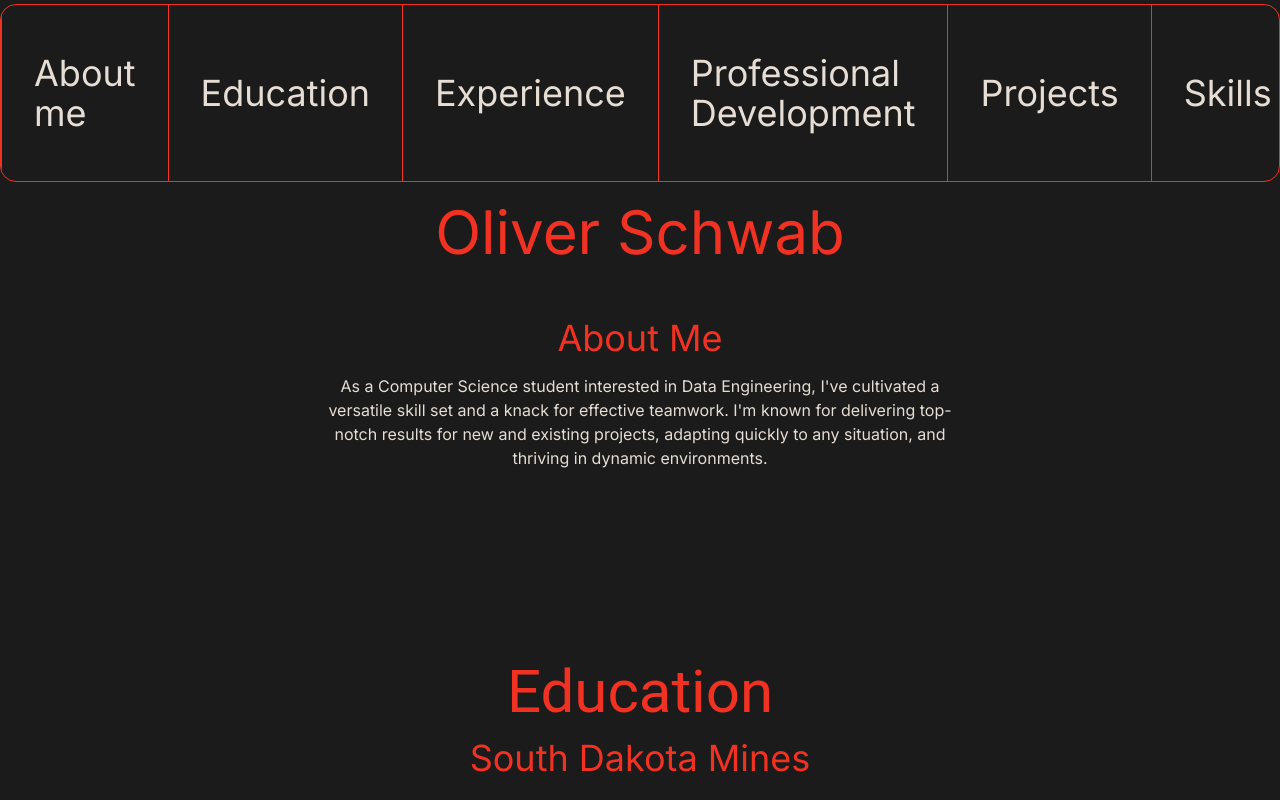
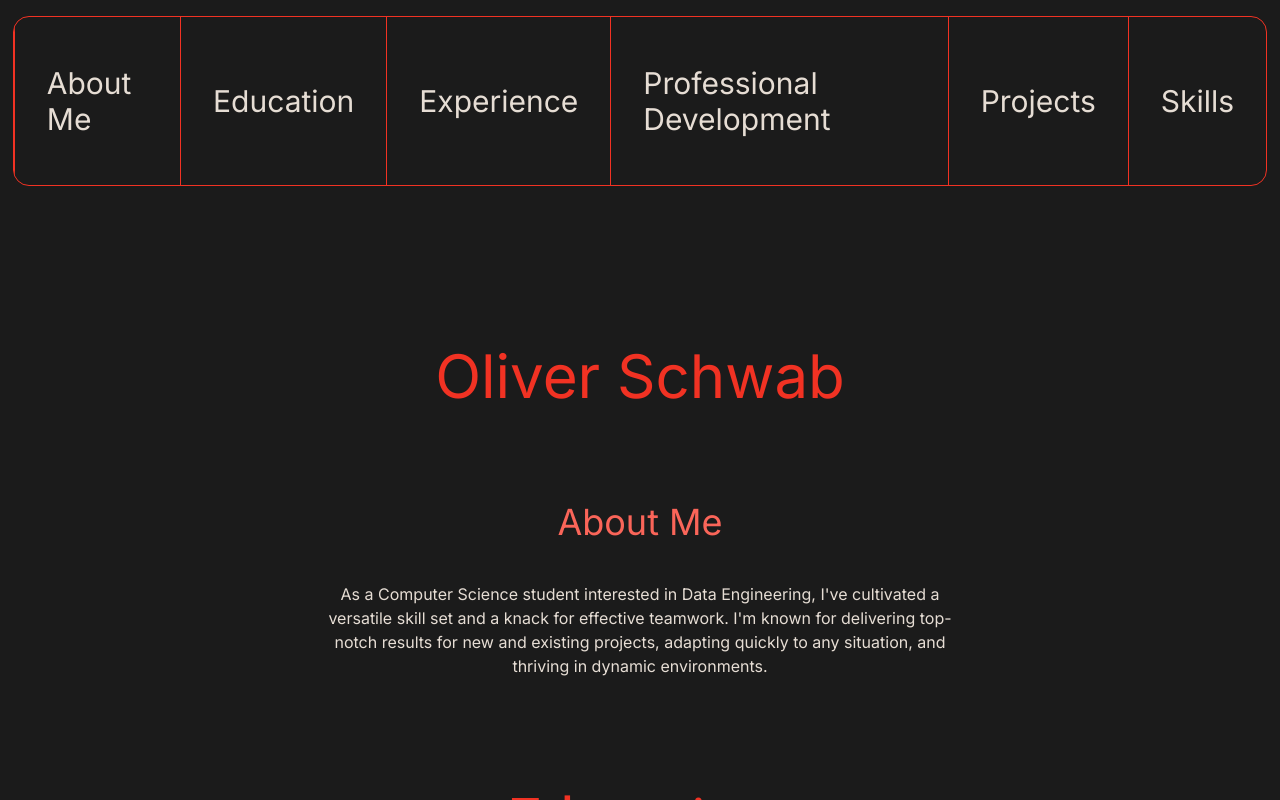
Before and after one commit to OMGItsHappy/PersonalWebsite, a Next.js app: page / in a window 1280 px wide. Built offline with nearby package versions, Linux system fonts and the light colour scheme.

Commit message:
Updated Styling

```diff
--- a/src/app/Education.tsx
+++ b/src/app/Education.tsx
@@ -14,8 +14,8 @@ export default function Education() {
             Expected Graduation <span id= "bold">December 2024</span>
             </div>
             <div id= "content">
-            - 3.5 GPA<br/>
-            - Dean&apos;s List Spring 2023
+            3.5 GPA<br/>
+            Dean&apos;s List Spring 2023
             </div>
         </div>
     </div>
--- a/src/app/Experience.tsx
+++ b/src/app/Experience.tsx
@@ -20,9 +20,9 @@ export default function Experience() {
                     <div id = "bold">January 2023 - PRESENT</div>
                 </div>
                 <div id = "content">
-                -  Led the development of Next.js Web Apps for internal use and mine site deployment<br/>
-                - Managed a self-driven development environment<br/>
-                - Advocated for implementation of proper DevOps cycle and Agile software development<br/>
+                Led the development of Next.js Web Apps for internal use and mine site deployment<br/>
+                Managed a self-driven development environment<br/>
+                Advocated for implementation of proper DevOps cycle and Agile software development<br/>
                 </div>
             </div>
             <div id = "items">
@@ -34,9 +34,9 @@ export default function Experience() {
                     <div id = "bold">January 2023 - May 2023</div>
                 </div>
                 <div id = "content">
-                - Installed IOT devices on the school network<br/>
-                - Reorganized and maintained network closets<br/>
-                - Responded to and fixed user problems<br/>
+                Installed IOT devices on the school network<br/>
+                Reorganized and maintained network closets<br/>
+                Responded to and fixed user problems<br/>
                 </div>
 
             </div>
--- a/src/app/ProfessionalDevelopment.tsx
+++ b/src/app/ProfessionalDevelopment.tsx
@@ -16,9 +16,9 @@ export default function ProfessionalDevelopment() {
                 <div id='bold'>SEPTEMBER 2022 - PRESENT</div>
                 </div>
                 <div id = "content">
-                - Competed on team of 3 in the most prestigious programming contest<br/>
-                - Practiced creativity, teamwork, and innovation while under pressure<br/>
-                - Utilized Python to solve real-world problems<br/>
+                Competed on team of 3 in the most prestigious programming contest<br/>
+                Practiced creativity, teamwork, and innovation while under pressure<br/>
+                Utilized Python to solve real-world problems<br/>
                 </div>
 
                 <div id = "header">
@@ -29,8 +29,8 @@ export default function ProfessionalDevelopment() {
                 <div id='bold'>AUGUST 2023 - PRESENT</div>
                 </div>
                 <div id = "content">
-                - Yearly competition to analyze and develop insights on a given set of data in teams of 3<br/>
-                - Weekly meetings to discuses and learn new topics and advancements in Data Science <br/>
+                Yearly competition to analyze and develop insights on a given set of data in teams of 3<br/>
+                Weekly meetings to discuses and learn new topics and advancements in Data Science <br/>
                 </div>
             </div>
         </div>
--- a/src/app/Skills.tsx
+++ b/src/app/Skills.tsx
@@ -6,6 +6,10 @@ export default function Skills() {
 
     var black = false;
 
+    /*                <div id = "header">
+                    Languages
+                </div>*/
+
     return(
         <div id ="page">
             <div id="Skills"></div>
@@ -13,11 +17,19 @@ export default function Skills() {
                 <div id = "page-header">
                     Skills
                 </div>
-                <div id = "header">
-                    Languages
+
+                <div id = "" className="">
+                    <div className="rounded-2xl justify-center flex flex-wrap !p-5" id = "skills-table">
+
+                        <div className="row-header FlexContainer" key="label" id = "skill-row">
+                            <div>Skill</div>
+                            <div className="flex justify-center">
+                                Skill level
                             </div>
-                <div id = "content" className="">
-                <div className="rounded-2xl justify-center flex flex-wrap w-fit" >
+                            <div>
+                                Time used
+                            </div>
+                        </div>
 
                     {[ // + (black ? "bg-gray-900" : "bg-gray-950")
         ["Python",85,"4 Years"],
@@ -30,7 +42,7 @@ export default function Skills() {
                     ].map(function(element) {
                         black = !black;
                             return (
-                        <div className={"FlexContainer " } key={element[0]}>
+                                <div className={"FlexContainer " } key={element[0]}  id = "skill-row">
                                 <div>{element[0]}</div>
                                 <div className="flex justify-center">
                                     <ProgressBar value={element[1]} showValue={false} className="!h-10" id="progBar"/>
--- a/src/app/document.css
+++ b/src/app/document.css
@@ -24,9 +24,11 @@ nav {
     display: flex;
     width: 100%;
     border: 1px solid var(--bold);
-    @apply rounded-2xl;
+    @apply rounded-2xl mt-[2vh];
     overflow: auto;
     background-color: rgba(0,0,0,0);
+    width: 98vw;
+
 }
 
 nav > .nav-section {
@@ -38,8 +40,7 @@ nav > .nav-section {
     justify-content: center;
     flex-grow:1;
     color : var(--text);
-    @apply text-4xl;
-    background-color: transparent;
+    @apply text-3xl;
 }
 
 #nav-logo-section,
--- a/src/app/globals.css
+++ b/src/app/globals.css
@@ -8,8 +8,9 @@
   --background-end-rgb: 255, 255, 255;
   --bold: #f13223;
   --text:#E6DDD4;
-  --highlight:#FA6559;
+  --highlight:#fca29c;
   --background:#1b1b1b;
+  --header:#FA6559;
 }
 
 @layer base{
@@ -36,17 +37,17 @@ h1, h2, h3, h4, h5, h6 {
   flex-direction: column;
   gap: 1rem;
   padding: 1rem;
-  @apply flex justify-center w-full text-center;
+  @apply flex justify-center text-center;
 }
 
 #page-header{
-  @apply text-6xl;
+  @apply text-6xl pb-10;
   color : var(--bold)
 }
 
 #header {
-  @apply text-4xl;
-  color : var(--bold)
+  @apply text-4xl pb-6;
+  color : var(--header)
 }
 
 #subheader {
@@ -56,6 +57,7 @@ h1, h2, h3, h4, h5, h6 {
 
 #content {
   color : var(--text);
+  @apply pb-10
 }
 
 #bold {
@@ -64,7 +66,7 @@ h1, h2, h3, h4, h5, h6 {
 
 #page {
   height: fit-content;
-  @apply my-[20vh] flex w-full flex-col justify-center align-middle;
+  @apply my-[10vh] flex flex-col justify-center align-middle;
 }
 
 .FlexContainer {
@@ -73,14 +75,14 @@ h1, h2, h3, h4, h5, h6 {
   justify-content: flex-start;
   align-items: flex-start;
   align-content: flex-start;
-  width: 65%;
+  width: 55%;
   height: fit-content;
   overflow: auto;
   flex-direction: row;
 }
 
 #progBar{
-  @apply !flex !justify-start items-center;
+  @apply !flex !justify-start items-center rounded-2xl;
 }
 
 .FlexContainer div {
@@ -91,3 +93,36 @@ h1, h2, h3, h4, h5, h6 {
   @apply flex justify-center items-center;
   flex-grow: 1;
 }
+
+#skill-row{
+  @apply mb-3 rounded-2xl;
+  background-color: rgba(250, 101, 89, .15);
+}
+
+#skills-table{
+  @apply pt-5 w-fit;
+
+}
+
+.row-header {
+  @apply text-2xl border;
+  border-color: var(--bold);
+  background-color: #1b1b1b !important;
+}
+
+#footer {
+  height : 5vh;
+  background-color: rgba(250, 101, 89, .15);
+  width: 100%;
+  @apply m-1 rounded-md flex justify-center items-center space-x-5;
+}
+
+#footer > div {
+  @apply border px-5 rounded-md;
+  background-color: var(--background);
+  border-color: var(--bold);
+}
+
+#footer > div > .underline{
+  text-decoration-color: var(--bold);
+}
--- a/src/app/layout.tsx
+++ b/src/app/layout.tsx
@@ -25,26 +25,16 @@ export default function RootLayout({
         <meta property='og:image' content='public\next.svg'></meta>
       </head>
       <body>
-        <header>
-          <nav className='mt-1'>
-            <div id="about-me" className='nav-section'>
-              <Link href = "#AboutMe">About me</Link>
-            </div>
-            <div id="education" className='nav-section'>
-              <Link href = "#Education">Education</Link>
-            </div>
-            <div id="experience" className='nav-section'>
-              <Link href="#Experience">Experience</Link>
-            </div>
-            <div id= "professional-development" className='nav-section'>
-              <Link href="#Professional-Development"> Professional Development</Link>
-            </div>
-            <div id = "projects" className='nav-section'>
-            <Link href="#Projects">Projects</Link>
-            </div>
-            <div id = "skills" className='nav-section'>
-            <Link href="#Skills">Skills</Link>
-            </div>
+        <header className='flex justify-center'>
+          <nav className=''>
+            <Link href = "#AboutMe" className='nav-section'>
+              About Me
+            </Link>
+            <Link href = "#Education" className='nav-section'>Education</Link>
+            <Link href="#Experience"  className='nav-section'>Experience</Link>
+            <Link href="#Professional-Development"  className='nav-section'>Professional Development</Link>
+            <Link href="#Projects"  className='nav-section'>Projects</Link>
+            <Link href="#Skills"  className='nav-section'>Skills</Link>
           </nav>
         </header>
       </body>
--- a/src/app/page.tsx
+++ b/src/app/page.tsx
@@ -1,3 +1,4 @@
+'use client'
 import Image from 'next/image'
 import "./document.css"
 import AboutMe from './aboutMe'
@@ -6,17 +7,34 @@ import Experience from './Experience'
 import ProfessionalDevelopment from './ProfessionalDevelopment'
 import Projects from './Projects'
 import Skills from './Skills'
+import { useEffect, useState } from 'react'
+import Link from 'next/link'
 
 
 export default function Home() {
+
   return (
-    <main className="overflow-auto pt-5 ">
+    <main className="overflow-auto pt-[20vh]">
       <AboutMe />
       <Education/>
       <Experience/>
       <ProfessionalDevelopment/>
       <Projects/>
       <Skills/>
+
+      <div className='flex justify-center items-center'>
+
+        <div id = 'footer'>
+          <div>
+            Hosted by <Link href = "https://vercel.com/" className='underline'>Vercel</Link>
+          </div>
+          <div>Code hosted on <Link
+          href = 'https://github.com/OMGItsHappy/PersonalWebsite'
+          className='underline'
+          id = "link">GitHub</Link></div>
+        </div>
+
+      </div>
     </main>
   )
 }
```
Lines whose indentation alone changed are shown as unchanged.
